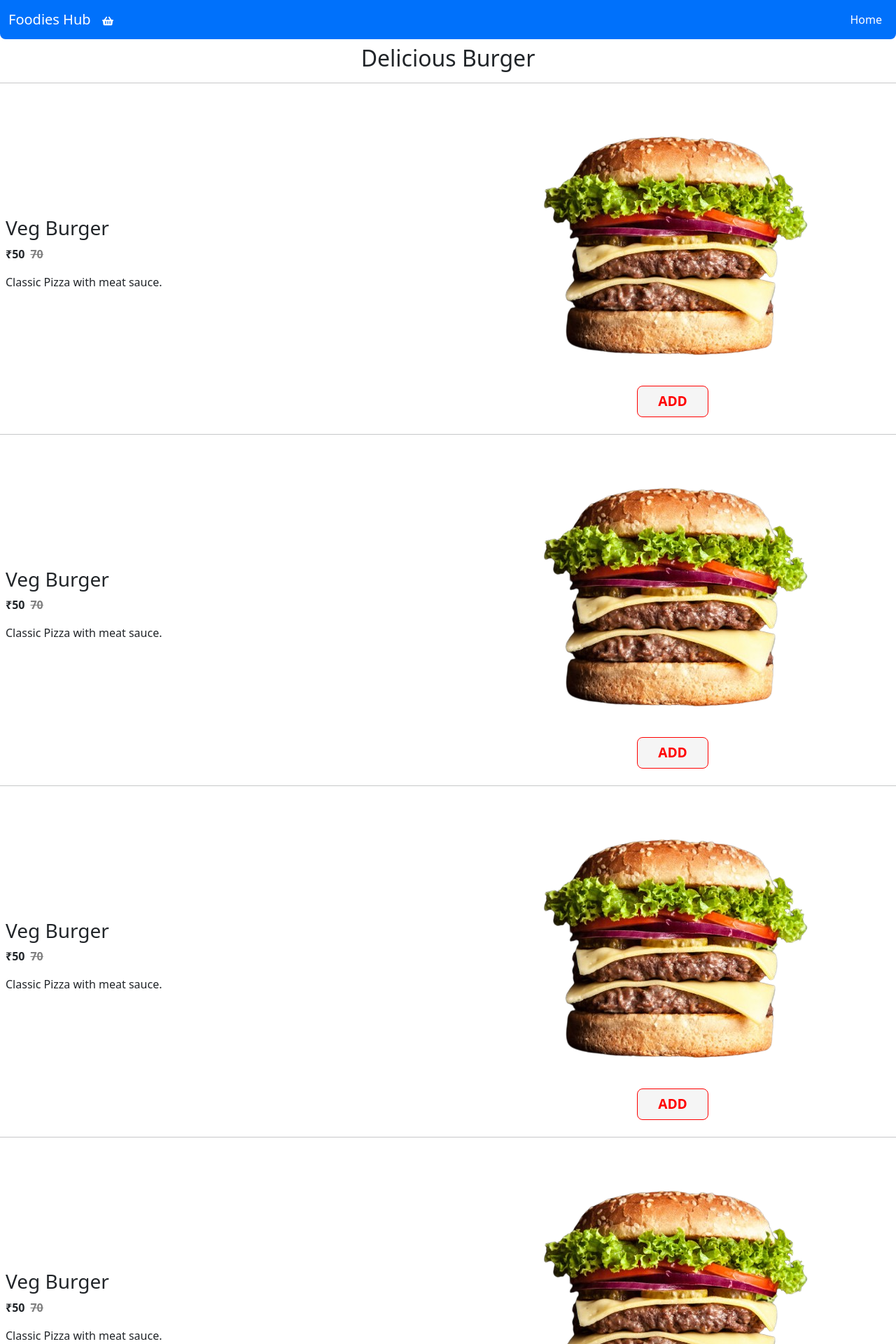
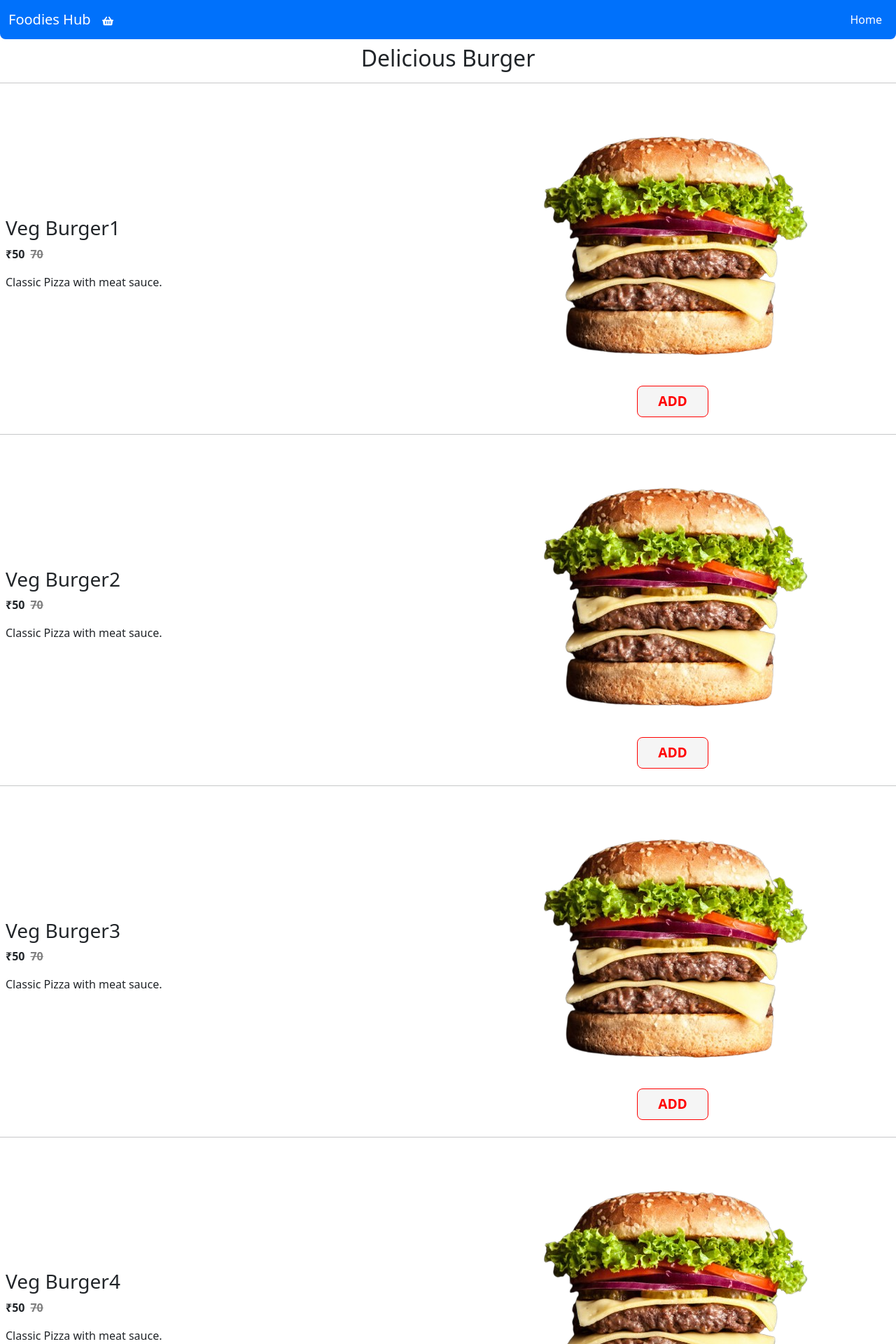
Before and after one commit to neeraj1264/Foodieshub-React-2, a React (Vite) app: page /Burger in a window 1280 px wide. Shown: the top 1920 px of the page at 70% size. Built offline with nearby package versions, Linux system fonts and the light colour scheme.

Commit message:
cartcountno and handleaddtocart save in local storage

```diff
--- a/src/ContextApi.jsx
+++ b/src/ContextApi.jsx
@@ -1,4 +1,4 @@
-import React, { createContext, useContext, useState } from 'react';
+import React, { createContext, useContext, useEffect, useState } from 'react';
 
 const CartContext = createContext();
 
@@ -9,21 +9,31 @@ export function useCart() {
 export function CartProvider({ children }) {
   const [cartItemsCount, setCartItemsCount] = useState(0);
 
-  const addToCart = () => {
+  useEffect(() => {
+    // Retrieve cartItemsCount from local storage on component mount
+    const storedCartItemsCount = localStorage.getItem('cartItemsCount');
+    if (storedCartItemsCount) {
+      setCartItemsCount(parseInt(storedCartItemsCount, 10));
+    }
+  }, []);
+
+  const incrementCart = () => {
     if (cartItemsCount >= 0) {
       setCartItemsCount((prevCount) => prevCount + 1);
+      localStorage.setItem('cartItemsCount', cartItemsCount + 1);
     }
   };
 
   const decrementCart = () => {
     if (cartItemsCount > 0) {
       setCartItemsCount((prevCount) => prevCount - 1);
+      localStorage.setItem('cartItemsCount', cartItemsCount - 1);
     }
   };
 
   const value = {
     cartItemsCount,
-    addToCart,
+    incrementCart,
     decrementCart,
   };
 
--- a/src/components/Pages/Burger/Burger.jsx
+++ b/src/components/Pages/Burger/Burger.jsx
@@ -2,11 +2,11 @@ import React from 'react';
 import Cards from '../Un-CustomizeCard/cards';
 
 const PizzaData = [
-  { id: 1, name: 'Veg Burger', image: '/img/burger.png', description: 'Classic Pizza with meat sauce.', price: 50, mrp: '70' },
-  { id: 2, name: 'Veg Burger', image: '/img/burger.png', description: 'Classic Pizza with meat sauce.', price: 50, mrp: '70' },
-  { id: 3, name: 'Veg Burger', image: '/img/burger.png', description: 'Classic Pizza with meat sauce.', price: 50, mrp: '70' },
-  { id: 4, name: 'Veg Burger', image: '/img/burger.png', description: 'Classic Pizza with meat sauce.', price: 50, mrp: '70' },
-  { id: 5, name: 'Veg Burger', image: '/img/burger.png', description: 'Classic Pizza with meat sauce.', price: 50, mrp: '70' },
+  { id: 1, name: 'Veg Burger1', image: '/img/burger.png', description: 'Classic Pizza with meat sauce.', price: 50, mrp: '70' },
+  { id: 2, name: 'Veg Burger2', image: '/img/burger.png', description: 'Classic Pizza with meat sauce.', price: 50, mrp: '70' },
+  { id: 3, name: 'Veg Burger3', image: '/img/burger.png', description: 'Classic Pizza with meat sauce.', price: 50, mrp: '70' },
+  { id: 4, name: 'Veg Burger4', image: '/img/burger.png', description: 'Classic Pizza with meat sauce.', price: 50, mrp: '70' },
+  { id: 5, name: 'Veg Burger5', image: '/img/burger.png', description: 'Classic Pizza with meat sauce.', price: 50, mrp: '70' },
 
 
 ];
--- a/src/components/Pages/Un-CustomizeCard/cards.jsx
+++ b/src/components/Pages/Un-CustomizeCard/cards.jsx
@@ -1,30 +1,48 @@
-import React, { useState } from "react";
+import React, { useEffect, useState } from "react";
 import { useCart } from "../../../ContextApi";
 
-const PastaPage = ({ name, description, price, image, mrp }) => {
-  const { decrementCart , addToCart } = useCart();
+const Cards = ({ name, description, price, image, mrp }) => {
+  const { decrementCart, incrementCart } = useCart();
 
   const [showButtons, setShowButtons] = useState(false);
   const [quantity, setQuantity] = useState(1);
 
+  useEffect(() => {
+    // Retrieve quantity from local storage on component mount
+    const storedQuantity = localStorage.getItem(`${name}_quantity`);
+    if (storedQuantity) {
+      setQuantity(parseInt(storedQuantity, 10));
+      setShowButtons(true);
+    }
+  }, [name]);
+
   const handleIncrement = () => {
     setQuantity((prevQuantity) => prevQuantity + 1);
+    // Update local storage on quantity change
+    localStorage.setItem(`${name}_quantity`, quantity + 1);
   };
 
   const handleDecrement = () => {
     if (quantity > 1) {
       setQuantity((prevQuantity) => prevQuantity - 1);
+      // Update local storage on quantity change
+      localStorage.setItem(`${name}_quantity`, quantity - 1);
     } else {
       // If quantity is 1, block add button and hide increment/decrement buttons
       setShowButtons(false);
       decrementCart();
+      // Remove quantity from local storage
+      localStorage.removeItem(`${name}_quantity`);
     }
   };
 
   const handleAddToCart = () => {
     setShowButtons(true);
-    addToCart(quantity);
+    incrementCart(quantity);
+    // Update local storage on adding to cart
+    localStorage.setItem(`${name}_quantity`, quantity);
   };
+
 
   return (
     <>
@@ -65,4 +83,4 @@ const PastaPage = ({ name, description, price, image, mrp }) => {
   );
 };
 
-export default PastaPage;
+export default Cards;
```
